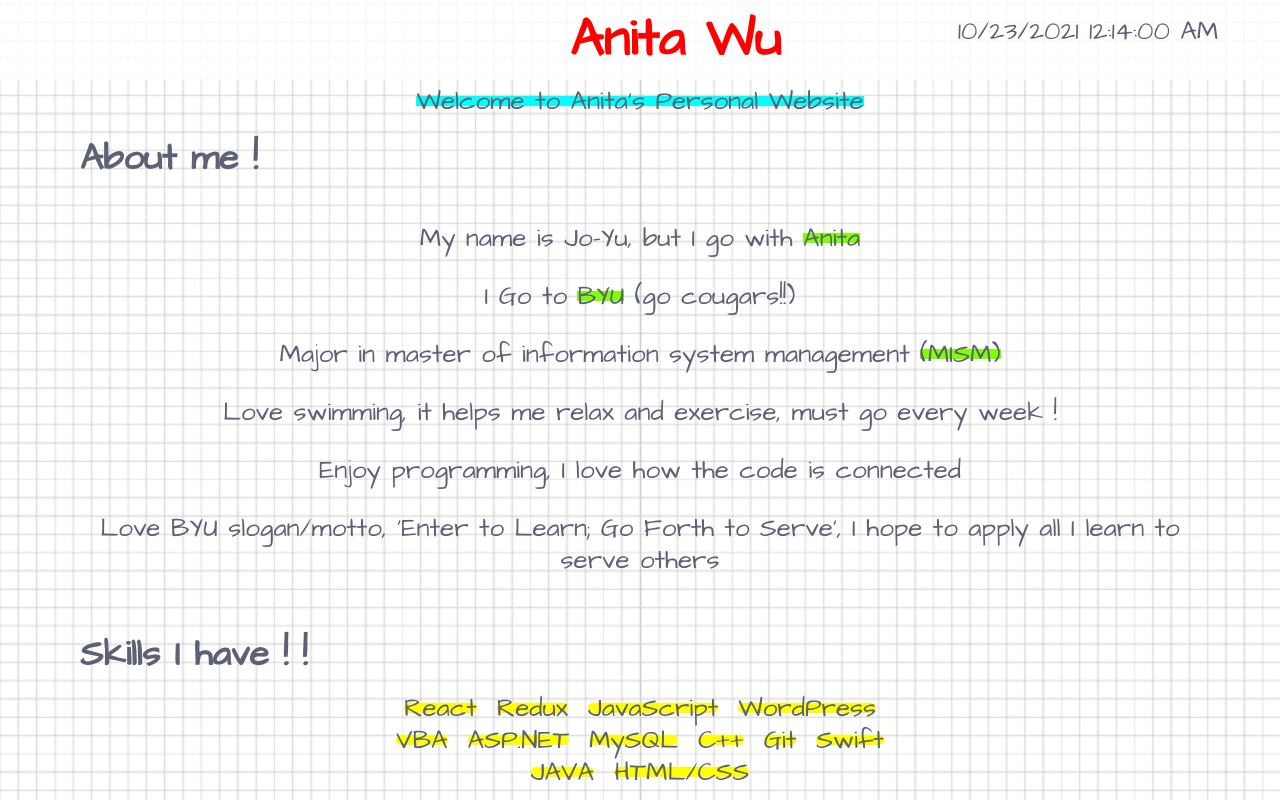
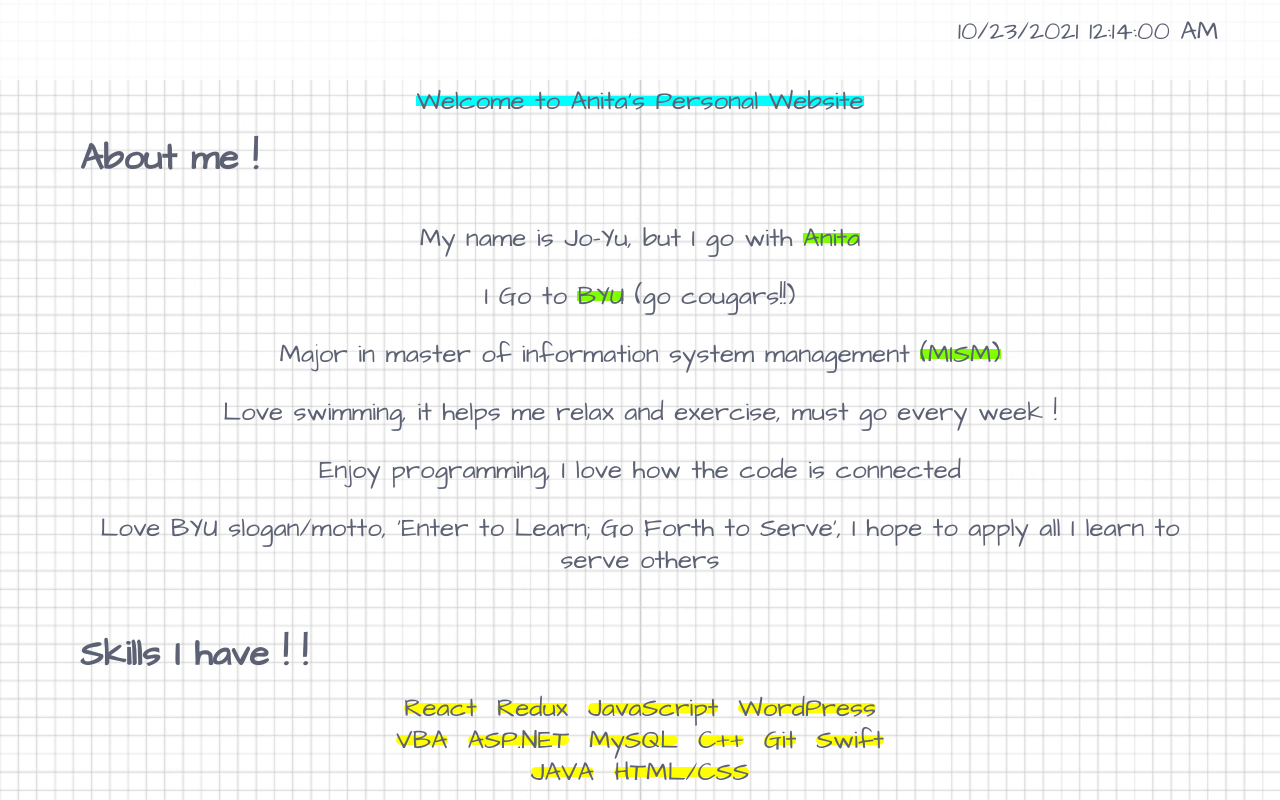
Before and after one commit to anita908/anita-personal-website, a React (Create React App) app: page / in a window 1280 px wide. Shown: the top 800 px of the page. Built offline with nearby package versions, Linux system fonts and the light colour scheme.

Commit message:
add handwriting animation

```diff
--- a/src/App.css
+++ b/src/App.css
@@ -35,6 +35,7 @@
   margin-bottom: 6rem;
   top: 0;
   width: 100%;
+  z-index: 3;
 }
 
 .App-title p {
@@ -42,7 +43,6 @@
   margin-left: 35%;
   position: fixed;
   width: 100%;
-  z-index: 3;
 }
 
 .App-title h1 {
@@ -52,7 +52,6 @@
   margin-left: -70px;
   position: fixed;
   top: 0;
-  z-index: 3;
 }
 
 .App-sub-title {
--- a/src/App.js
+++ b/src/App.js
@@ -1,6 +1,8 @@
 import React, { useEffect, useState } from 'react'
+import Anita from './HandWriting/HandWritingAnita'
 import resume from './Utility/Jo-Yu Wu Resume.pdf'
 import yvideo from './Utility/yvideo.png'
+import { setTextAnimation } from './setTextAnimation'
 import './App.css';
 
 function App() {
@@ -8,6 +10,8 @@ function App() {
   const [currentTime, setCurrentTime] = useState(new Date())
 
   useEffect(() => {
+    setTextAnimation(0.1,5,0,'linear','#ffffff',true)
+
     var timer = setInterval(()=>setCurrentTime(new Date()), 1000 )
     return function cleanup() {
         clearInterval(timer)
@@ -20,7 +24,7 @@ function App() {
         <div className="App-overflow" />
         <div className="App-title">
           <p>{currentTime.toLocaleDateString()} {currentTime.toLocaleTimeString()} </p>
-          <h1>Anita Wu</h1>
+          <Anita />
         </div>
 
         <div>
```
